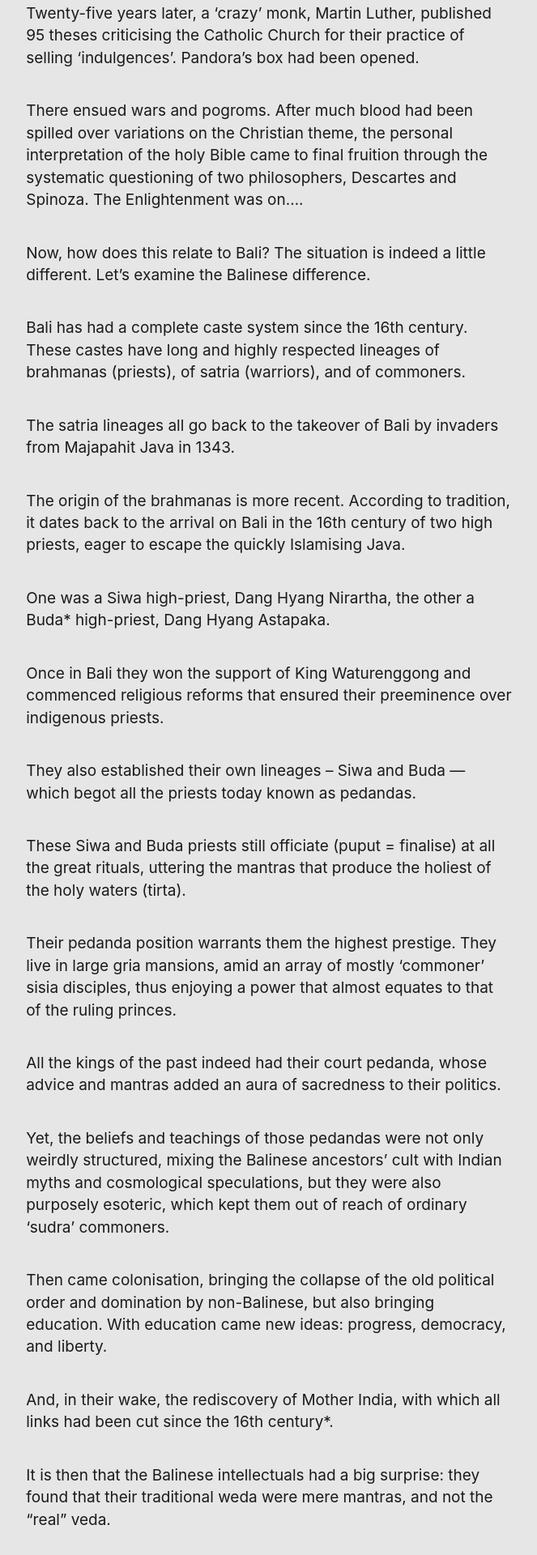
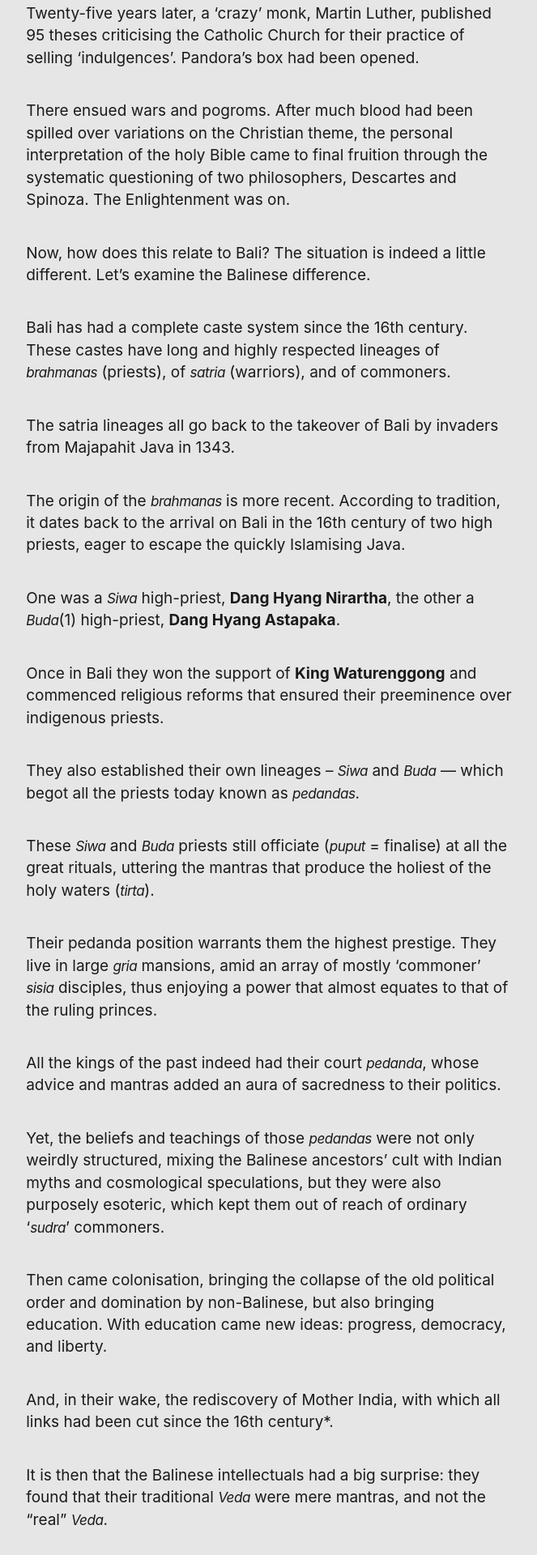
Before and after one commit to toybreaker/jeancouteau, a Jekyll site: the page built from _articles/are-the-balinese-becoming-hindu-protestant.md, in a window 1280 px wide. Shown: the part 1309-3229 px from the top of the page at 81% size, without its empty margins (443-1106 px from the left). Built offline with Jekyll 4.4.1, drawn with Linux system fonts in a browser that asks for light colours; some of the changed text lies outside the part shown.

Commit message:
cleanup and text corrections

```diff
--- a/_articles/are-the-balinese-becoming-hindu-protestant.md
+++ b/_articles/are-the-balinese-becoming-hindu-protestant.md
@@ -26,77 +26,77 @@ To be frank, at first, the results were disastrous. Fifty years after the printi
 
 Twenty-five years later, a ‘crazy’ monk, Martin Luther, published 95 theses criticising the Catholic Church for their practice of selling ‘indulgences’. Pandora’s box had been opened.
 
-There ensued wars and pogroms. After much blood had been spilled over variations on the Christian theme, the personal interpretation of the holy Bible came to final fruition through the systematic questioning of two philosophers, Descartes and Spinoza. The Enlightenment was on….
+There ensued wars and pogroms. After much blood had been spilled over variations on the Christian theme, the personal interpretation of the holy Bible came to final fruition through the systematic questioning of two philosophers, Descartes and Spinoza. The Enlightenment was on.
 
 Now, how does this relate to Bali? The situation is indeed a little different. Let’s examine the Balinese difference.
 
-Bali has had a complete caste system since the 16th century. These castes have long and highly respected lineages of brahmanas (priests), of satria (warriors), and of commoners.
+Bali has had a complete caste system since the 16th century. These castes have long and highly respected lineages of _brahmanas_ (priests), of _satria_ (warriors), and of commoners.
 
 The satria lineages all go back to the takeover of Bali by invaders from Majapahit Java in 1343.
 
-The origin of the brahmanas is more recent. According to tradition, it dates back to the arrival on Bali in the 16th century of two high priests, eager to escape the quickly Islamising Java.
+The origin of the _brahmanas_ is more recent. According to tradition, it dates back to the arrival on Bali in the 16th century of two high priests, eager to escape the quickly Islamising Java.
 
-One was a Siwa high-priest, Dang Hyang Nirartha, the other a Buda* high-priest, Dang Hyang Astapaka.
+One was a _Siwa_ high-priest, **Dang Hyang Nirartha**, the other a _Buda_(1) high-priest, **Dang Hyang Astapaka**.
 
-Once in Bali they won the support of King Waturenggong and commenced religious reforms that ensured their preeminence over indigenous priests.
+Once in Bali they won the support of **King Waturenggong** and commenced religious reforms that ensured their preeminence over indigenous priests.
 
-They also established their own lineages – Siwa and Buda — which begot all the priests today known as pedandas.
+They also established their own lineages – _Siwa_ and _Buda_ — which begot all the priests today known as _pedandas_.
 
-These Siwa and Buda priests still officiate (puput = finalise) at all the great rituals, uttering the mantras that produce the holiest of the holy waters (tirta).
+These _Siwa_ and _Buda_ priests still officiate (_puput_ = finalise) at all the great rituals, uttering the mantras that produce the holiest of the holy waters (_tirta_).
 
-Their pedanda position warrants them the highest prestige. They live in large gria mansions, amid an array of mostly ‘commoner’ sisia disciples, thus enjoying a power that almost equates to that of the ruling princes.
+Their pedanda position warrants them the highest prestige. They live in large _gria_ mansions, amid an array of mostly ‘commoner’ _sisia_ disciples, thus enjoying a power that almost equates to that of the ruling princes.
 
-All the kings of the past indeed had their court pedanda, whose advice and mantras added an aura of sacredness to their politics.
+All the kings of the past indeed had their court _pedanda_, whose advice and mantras added an aura of sacredness to their politics.
 
-Yet, the beliefs and teachings of those pedandas were not only weirdly structured, mixing the Balinese ancestors’ cult with Indian myths and cosmological speculations, but they were also purposely esoteric, which kept them out of reach of ordinary ‘sudra’ commoners.
+Yet, the beliefs and teachings of those _pedandas_ were not only weirdly structured, mixing the Balinese ancestors’ cult with Indian myths and cosmological speculations, but they were also purposely esoteric, which kept them out of reach of ordinary ‘_sudra_’ commoners.
 
 Then came colonisation, bringing the collapse of the old political order and domination by non-Balinese, but also bringing education. With education came new ideas: progress, democracy, and liberty.
 
 And, in their wake, the rediscovery of Mother India, with which all links had been cut since the 16th century*.
 
-It is then that the Balinese intellectuals had a big surprise: they found that their traditional weda were mere mantras, and not the “real” veda.
+It is then that the Balinese intellectuals had a big surprise: they found that their traditional _Veda_ were mere mantras, and not the “real” _Veda_.
 
-Of course, if one reads the “real” vedas, they describe a social new classification system: one becomes a Brahmin if one holds a job linked to spirituality, a Ksatrya if one’s work is to protect the people; a Waisya if one is a trader, and a Sudra if one is an ordinary worker.
+Of course, if one reads the “real” _Vedas_, they describe a social new classification system: one becomes a _Brahmin_ if one holds a job linked to spirituality, a _Ksatrya_ if one’s work is to protect the people; a Waisya if one is a trader, and a Sudra if one is an ordinary worker.
 
-But it is stated nowhere that one becomes a Brahmin, Ksatria or Sudra by birth.
+But it is stated nowhere that one becomes a _Brahmin_, _Ksatria_ or _Sudra__ by birth.
 
-These “revelations” were a godsend for progressive Balinese intellectuals. So the real Vedas were democratic! Amazing!
+These “revelations” were a godsend for progressive Balinese intellectuals. So the real _Vedas_ were democratic! Amazing!
 
-There were no castes! If in Bali the local brahmana and satria aristocrats claim that they are entitled to inherited privileges, it means that they don’t practice “real” Hinduism. This had to change, they thought.
+There were no castes! If in Bali the local _brahmana_ and _satria_ aristocrats claim that they are entitled to inherited privileges, it means that they don’t practice “real” Hinduism. This had to change, they thought.
 
 Balinese religion should be reshaped to be in accordance with the newly discovered canonic text.
 
-Balinese echoes of what Martin Luther did with the Bible 500 years ago in Europe when he unwittingly invented Protestantism.
+Balinese echoes of what **Martin Luther** did with the Bible 500 years ago in Europe when he unwittingly invented Protestantism.
 
 The first thing was to revise history, so serious Balinese intellectuals said that when the Javanese invaded Bali in 1343, they pushed back into the mountain the previously ruling aristocrats and priests.
 
-They soon replaced these old rulers with their own new ruling classes, the satria and brahmana lineages (wangsa) of today’s Bali.
+They soon replaced these old rulers with their own new ruling classes, the _satria_ and _brahmana_ lineages (_wangsa_) of today’s Bali.
 
 This meant that the proud brahmanas and satrias of the pre-colonial years were, effectively, usurpers. They had no more right to become high priests and rulers than anyone else.
 
-Having thus reread the caste system with the help of the Veda, and having revised history, our progressive intellectuals had now to transform reality.
+Having thus re-read the caste system with the help of the _Veda_, and having revised history, our progressive intellectuals had now to transform reality.
 
 This took place following independence, after the highest satria lineages, that of the kings, had lost forever their right to rule.
 
-Before long, activists from commoners’ clans claimed that, having disposed of the satria kings, they likewise did not need the brahmanas high-priests to run their greatest ceremonies.
+Before long, activists from commoners’ clans claimed that, having disposed of the satria kings, they likewise did not need the _brahmanas_ high-priests to run their greatest ceremonies.
 
 They had their own holy men who could undertake all the rites requested and thus become high-priests for their own clan. And they soon put that into practice.
 
-The first to actually do so was a member of the pasek clan, who was ordained as a Sri Empu in 1952.
+The first to actually do so was a member of the _pasek_ clan, who was ordained as a _Sri Empu_ in 1952.
 
-Others soon followed, representing all the main clans of the island, until each clan had its own type of high-priest: Sri Empu, Bhujangga, Resi, Bhagawan, Dukuh, etc.
+Others soon followed, representing all the main clans of the island, until each clan had its own type of high-priest: _Sri Empu, Bhujangga, Resi, Bhagawan, Dukuh_, etc.
 
 This means that there are now two types of high priests, the new, reformed ones whose legitimacy rests on ideal Indian references and clan peculiarities.
 
-Whereas the legitimacy of the traditional high-caste brahmana priests – the pedanda Siwa and pedanda Buda – rests on the role they have held for several centuries, and on the magical powers that naturally ensue.
+Whereas the legitimacy of the traditional high-caste brahmana priests – the _pedanda Siwa_ and _pedanda Buda_ – rests on the role they have held for several centuries, and on the magical powers that naturally ensue.
 
 At the beginning of the post-independence period, issues of caste and priesthood were not the most urgent.
 
 Hinduism had to organise and obtain recognition from the Indonesian government (1958).
 
-So the reformed and the traditional wings of Balinese Hinduism set aside their differences and cohabited within the same Hindu Affairs Society, the Parisada.
+So the reformed and the traditional wings of Balinese Hinduism set aside their differences and cohabited within the same Hindu Affairs Society, the _Parisada_.
 
-But with time, the sisia (following) of traditional brahmana houses started shrinking, as educated people tended to affiliate with the new commoner priests. Inevitably tensions occurred more frequently and the two groups split.
+But with time, the _sisia_ (following) of traditional brahmana houses started shrinking, as educated people tended to affiliate with the new commoner priests. Inevitably tensions occurred more frequently and the two groups split.
 
 But it was only an organisational split. Even today the two groups of priests may ‘steal’ one another’s followers, but there has been no genuine societal and theological split.
 
@@ -104,26 +104,26 @@ The priests’ function next to one another, sometimes ignoring one another, at
 
 Furthermore, the two types of priest have often similar looks, with hair buns and tiaras, which sets them up well above the fray, as if truly twice born.
 
-Last but not least, they don’t interfere in ordinary rites, which are the realm of pemangku temple priests and balian medium priests.
+Last but not least, they don’t interfere in ordinary rites, which are the realm of _pemangku_ temple priests and _balian_ medium priests.
 
 The high-priests deal with the ‘cosmological’ aspects of Balinese religion, that of the Hindu gods, which have little to do with the ancestors’ cult at the core of Balinese religious practice.
 
-Anyway, history is still present. A brahmana friend recently told me about the ‘new’ commoner priests. He said, “If they want to become high-priests, let them do it.
+Anyway, history is still present. A _brahmana_ friend recently told me about the ‘new’ commoner priests. He said,
 
-In any case, when they are ordained, or when they prepare holy water, they cannot make do without replicating the rituals and repeating the mantras we created centuries ago.
+>“If they want to become high-priests, let them do it. In any case, when they are ordained, or when they prepare holy water, they cannot make do without replicating the rituals and repeating the mantras we created centuries ago. If they can make holy water, it is because of us.”
 
-If they can make holy water, it is because of us.”
-
-Thus the Balinese don’t curse one another with fatwas or papal bulls, and no holy war has been declared between reformers and traditionalists.
+Thus the Balinese don’t curse one another with _fatwas_ or _papal bulls_, and no holy war has been declared between reformers and traditionalists.
 
 They fight using holy water, and argue with humour. In the long run, both traditions – the modern and the old – will probably mingle within one another in an ongoing process of syncretisation.
 
-The God Rama from India will continue coexisting without problem with the ‘god of the river’ nearby. Why? Because in Bali it is not ‘believing’ that matters, it is ‘doing’ what is good and proper. Karma is more important than truth.
+The _God Rama_ from India will continue coexisting without problem with the ‘god of the river’ nearby.
+
+Why? Because in Bali it is not ‘believing’ that matters, it is ‘doing’ what is good and proper. _Karma_ is more important than truth.
 
 In conclusion, despite the differences that have come to being, no, the Balinese are definitely not turning into Hindu-Protestants!
 
 _Footnotes:_
 
-* It followed the fall of the Vijayanagara empire in the Dekkan (1565) and the subsequent islamisation of all trade in the Indian Ocean.
+1. It followed the fall of the _Vijayanagara__ empire in the _Dekkan_ (1565) and the subsequent islamisation of all trade in the Indian Ocean.
 
-** Buda high-priests use Buddhist mantras and literary references within the mainly Shivaist system.
+2. _Buda_ high-priests use _Buddhist mantras_ and literary references within the mainly _Shivaist_ system.
--- a/_config.yml
+++ b/_config.yml
@@ -5,7 +5,7 @@ show_logo:               hide # 'show' or 'hide'
 description:             "Historian and art critic Jean Couteau writes about Bali life, connecting reality and myth, delivering clean, meaningful insights to understand social dynamics." # max 160 digits
 keywords:                Bali, culture, social dynamics, understanding, reality and myth, insights, ethnology, history
 language:                en
-version:                 0.0.7
+version:                 0.0.8
 sass:
   style:                 compressed
 
--- a/_sass/_9footer.scss
+++ b/_sass/_9footer.scss
@@ -6,76 +6,47 @@
   display: block;
   width: 100%;
   padding: 8vw 0;
-  position: sticky;
-  bottom: 0;
-
-  .container {
-    display: flex;
-    flex-direction: column;
-
-    @include media("screen", ">minWidth") {
-      width: 60%;
-      margin-left: auto;
-      margin-right: auto;
-    }
-    @include media("screen", ">bp1Width") {
-      width: 50%;
-      margin-left: auto;
-      margin-right: auto;
-    }
-
-    @media only screen and (min-width: 1150px) {
-      width: 90%;
-      flex-direction: row;
-    }
-
-    @include media("screen", ">maxWidth") {
-      max-width: 85%;
-      margin-left: auto;
-      margin-right: auto;
-    }
-  }
-
-  svg {
-    width: $icon_size;
-    height: $icon_size;
-    margin-right: 10px;
-    opacity: 70%;
-
-    &.whatsapp {
-      opacity: 1100%;
-    }
-
-    &.qr {
-      width: 100px;
-      height: 100px;
-      margin-top: $space;
-      margin-right: 0;
-      margin-left: -6px;
-    }
-  }
+  //
+  // svg {
+  //   width: $icon_size;
+  //   height: $icon_size;
+  //   margin-right: 10px;
+  //   opacity: 70%;
+  //
+  //   &.whatsapp {
+  //     opacity: 1100%;
+  //   }
+  //
+  //   &.qr {
+  //     width: 100px;
+  //     height: 100px;
+  //     margin-top: $space;
+  //     margin-right: 0;
+  //     margin-left: -6px;
+  //   }
+  // }
 }
 
-.menu_footer {
-  width: 100%;
-  display: flex;
-  flex-direction: column;
-  justify-content: space-between;
-
-  .menu_item {
-    min-height: 42px;
-    display: flex;
-  }
-
-  .email a span,
-  .other_website a span {
-    text-transform: none;
-  }
-}
-
-.menu_contacts .name {
-  color: black;
-}
+// .menu_footer {
+//   width: 100%;
+//   display: flex;
+//   flex-direction: column;
+//   justify-content: space-between;
+//
+//   .menu_item {
+//     min-height: 42px;
+//     display: flex;
+//   }
+//
+//   .email a span,
+//   .other_website a span {
+//     text-transform: none;
+//   }
+// }
+//
+// .menu_contacts .name {
+//   color: black;
+// }
 
 .footer_company_name {
   font-weight: 400;
```
Also changed, not shown: _articles/from-small-islands-to-nation-building.md (renamed from _articles/ from-small-islands-to-nation-building.md).
